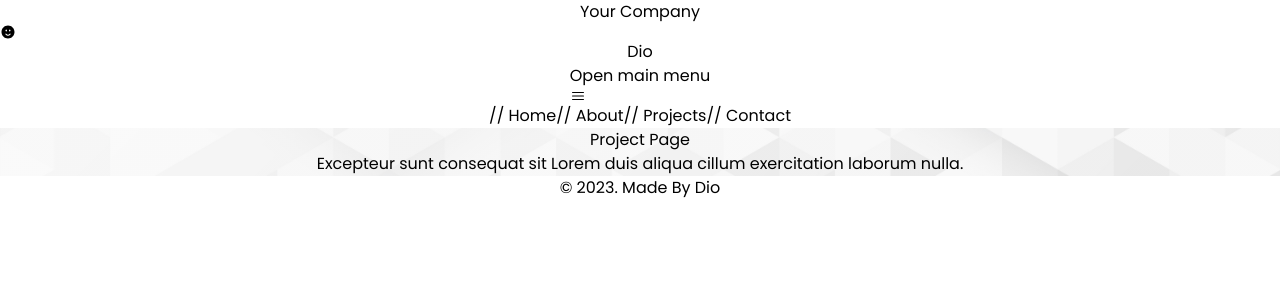
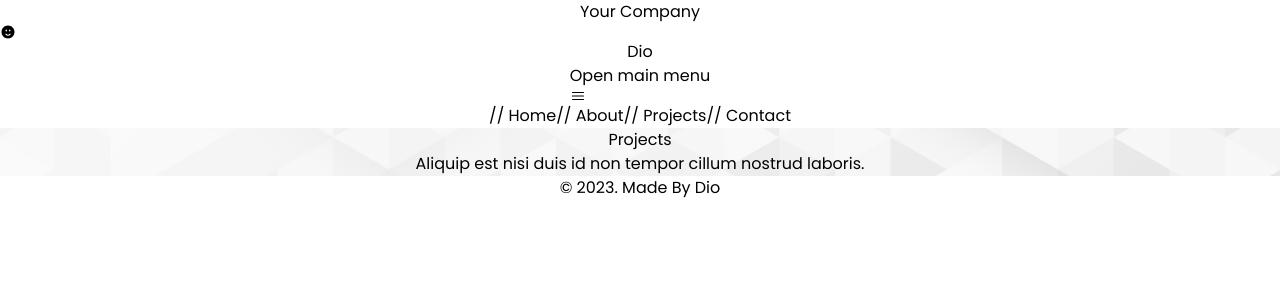
Before and after one commit to mrdiio/mrdiio.github.io, a React (Vite) app: page /projects in a window 1280 px wide. Shown: the top 300 px of the page. Built offline with nearby package versions, Linux system fonts and the light colour scheme.

Commit message:
test gh page

```diff
--- a/package.json
+++ b/package.json
@@ -25,6 +25,7 @@
     "eslint-plugin-react": "^7.32.2",
     "eslint-plugin-react-hooks": "^4.6.0",
     "eslint-plugin-react-refresh": "^0.4.3",
+    "gh-pages": "^6.0.0",
     "postcss": "^8.4.29",
     "tailwindcss": "^3.3.3",
     "vite": "^4.4.5"
--- /dev/null
+++ b/src/components/Errors/404.jsx
@@ -0,0 +1,16 @@
+export default function NotFound() {
+  return (
+    <>
+      <div className="flex justify-center items-center bg-gray-200 h-screen hero">
+        <div className="container mx-auto px-8 py-6">
+          <div className="flex flex-col items-center justify-center gap-4 text-gray-600">
+            <h1 className="text-6xl font-bold text-gray-400">404</h1>
+            <h2 className="text-2xl font-semibold text-gray-400">
+              Page Not Found
+            </h2>
+          </div>
+        </div>
+      </div>
+    </>
+  );
+}
--- /dev/null
+++ b/src/components/PageHeader.jsx
@@ -0,0 +1,14 @@
+import HeadingSection from './HeadingSection';
+
+export default function PageHeader({ title, description }) {
+  return (
+    <div className="relative flex justify-center items-center bg-red-200 h-[30vh] hero">
+      <div className="container mx-auto px-8 py-6">
+        <div className="flex flex-col items-center justify-center gap-4 text-gray-600">
+          <HeadingSection title={title} />
+          <p>{description}</p>
+        </div>
+      </div>
+    </div>
+  );
+}
--- a/src/index.css
+++ b/src/index.css
@@ -10,8 +10,4 @@
   .heading-sec::after {
     @apply block absolute content-[''] top-[calc(100%+1.2rem)] h-[5px] w-12 bg-yellow-400 rounded-[5px] left-1/2 -translate-x-1/2;
   }
-
-  .active::after {
-    @apply block absolute content-[''] top-0 h-1 bg-yellow-400 rounded-full ;
-  }
 }
--- /dev/null
+++ b/src/pages/About/index.jsx
@@ -0,0 +1,9 @@
+import PageHeader from '../../components/PageHeader';
+
+export default function About() {
+  return (
+    <>
+      <PageHeader title="About" description="This is the about page" />
+    </>
+  );
+}
--- a/src/pages/Projects/index.jsx
+++ b/src/pages/Projects/index.jsx
@@ -1,17 +1,14 @@
-import HeadingSection from '../../components/HeadingSection';
+import PageHeader from '../../components/PageHeader';
 
 export default function Projects() {
   return (
-    <div className="relative flex justify-center items-center bg-red-200 h-[30vh] hero">
-      <div className="container mx-auto px-8 py-6">
-        <div className="flex flex-col items-center justify-center gap-4 text-gray-600">
-          <HeadingSection title={'Project Page'} />
-          <p>
-            Excepteur sunt consequat sit Lorem duis aliqua cillum exercitation
-            laborum nulla.
-          </p>
-        </div>
-      </div>
-    </div>
+    <>
+      <PageHeader
+        title="Projects"
+        description={
+          'Aliquip est nisi duis id non tempor cillum nostrud laboris.'
+        }
+      />
+    </>
   );
 }
--- a/src/routes/index.jsx
+++ b/src/routes/index.jsx
@@ -1,22 +1,25 @@
-import { createBrowserRouter } from 'react-router-dom';
+import {
+  Route,
+  createBrowserRouter,
+  createRoutesFromElements,
+} from 'react-router-dom';
 import Layout from '../layouts';
 
 import Home from '@/pages/Home';
 import Projects from '@/pages/Projects';
+import About from '../pages/About';
+import NotFound from '../components/Errors/404';
 
-export const router = createBrowserRouter([
-  {
-    path: '/',
-    element: <Layout />,
-    children: [
-      {
-        path: '/',
-        element: <Home />,
-      },
-      {
-        path: '/projects',
-        element: <Projects />,
-      },
-    ],
-  },
-]);
+export const router = createBrowserRouter(
+  createRoutesFromElements(
+    <>
+      <Route element={<Layout />}>
+        <Route index element={<Home />} />
+        <Route path="about" element={<About />} />
+        <Route path="projects" element={<Projects />} />
+      </Route>
+
+      <Route path="*" element={<NotFound />} />
+    </>
+  )
+);
```
Also changed, not shown: 1 other file (tests, documents, lock files or other folders).
